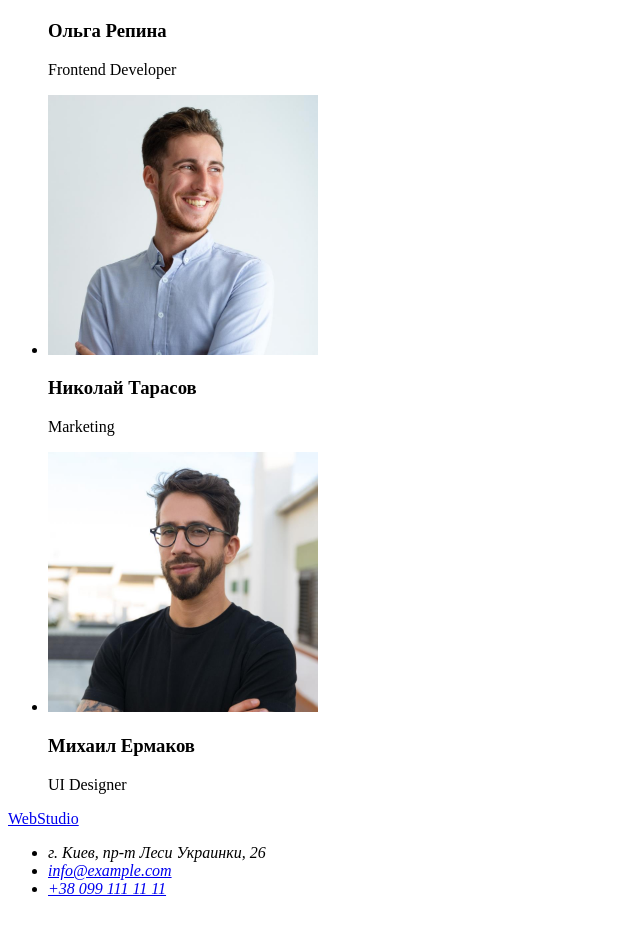
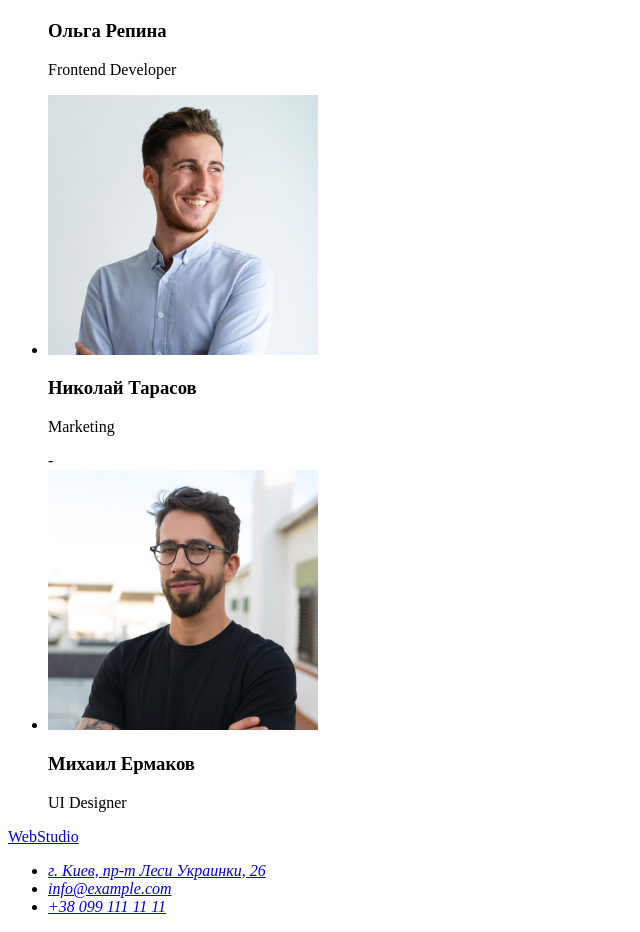
Before and after one commit to Kraynya-Julya/goitmarkup-hw-01, a plain HTML site: page index.html in a window 1280 px wide. Shown: the part 2195-3127 px from the top of the page, without its empty margins (0-640 px from the left). Drawn offline with Linux system fonts and the light colour scheme.

Commit message:
исправление2

```diff
--- a/index.html
+++ b/index.html
@@ -75,7 +75,7 @@
                             <img src="./ipg/foto3.jpg" alt="Николай Тарасов" width="270">
                             <h3>Николай Тарасов</h3>
                             <p lang="en">Marketing</p>
-                        </li>
+                        -</li>
                         <li>
                             <img src="./ipg/foto4.jpg" alt="Михаил Ермаков" width="270">
                             <h3>Михаил Ермаков</h3>
@@ -88,7 +88,7 @@
                     <a href="WebStudio"> WebStudio</a>
                     <address>
                     <ul>
-                        <li> <a href=""></a> г. Киев, пр-т Леси Украинки, 26</a></li>
+                        <li> <a href=" г. Киев, пр-т Леси Украинки, 26">г. Киев, пр-т Леси Украинки, 26</a></li>
                         <li> <a href="mailto:info@example.com">info@example.com</a></li>
                         <li> <a href="tel:+380991111111">+38 099 111 11 11</a></li>
                     </ul>
```
